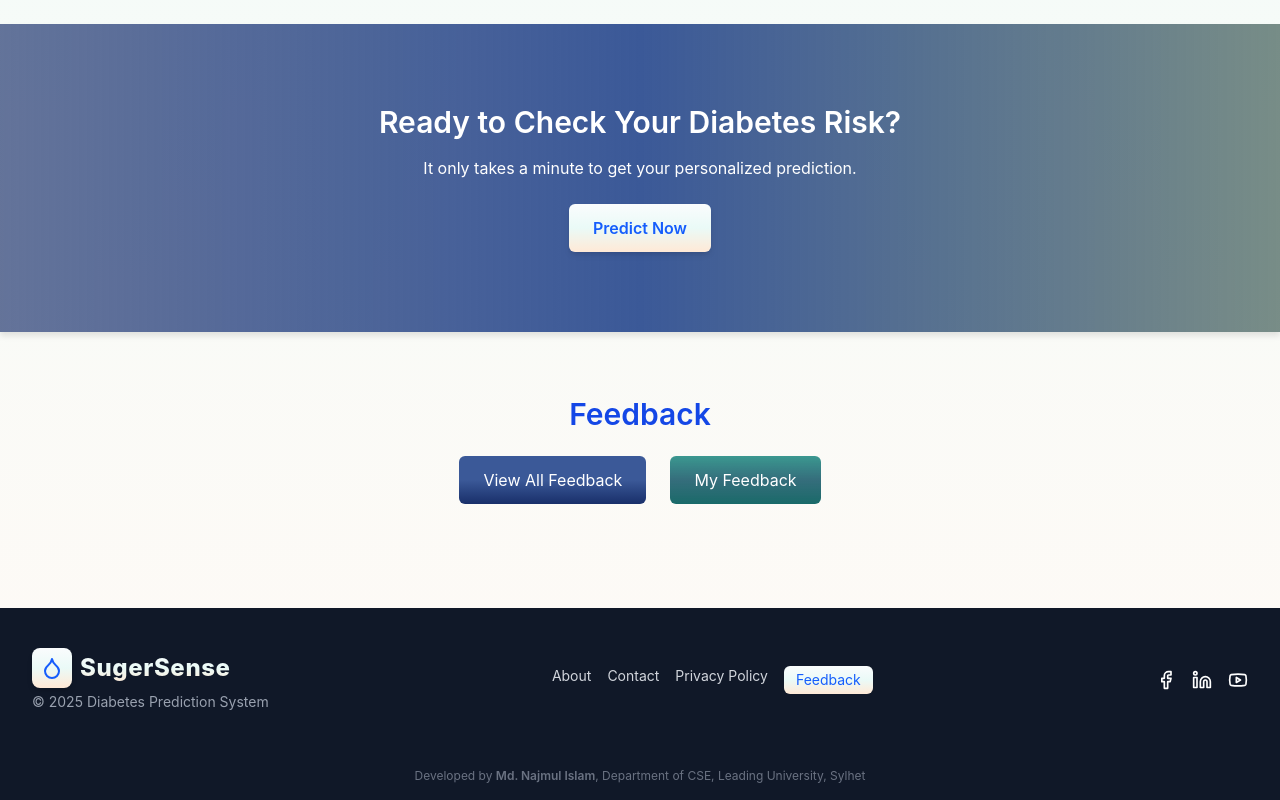
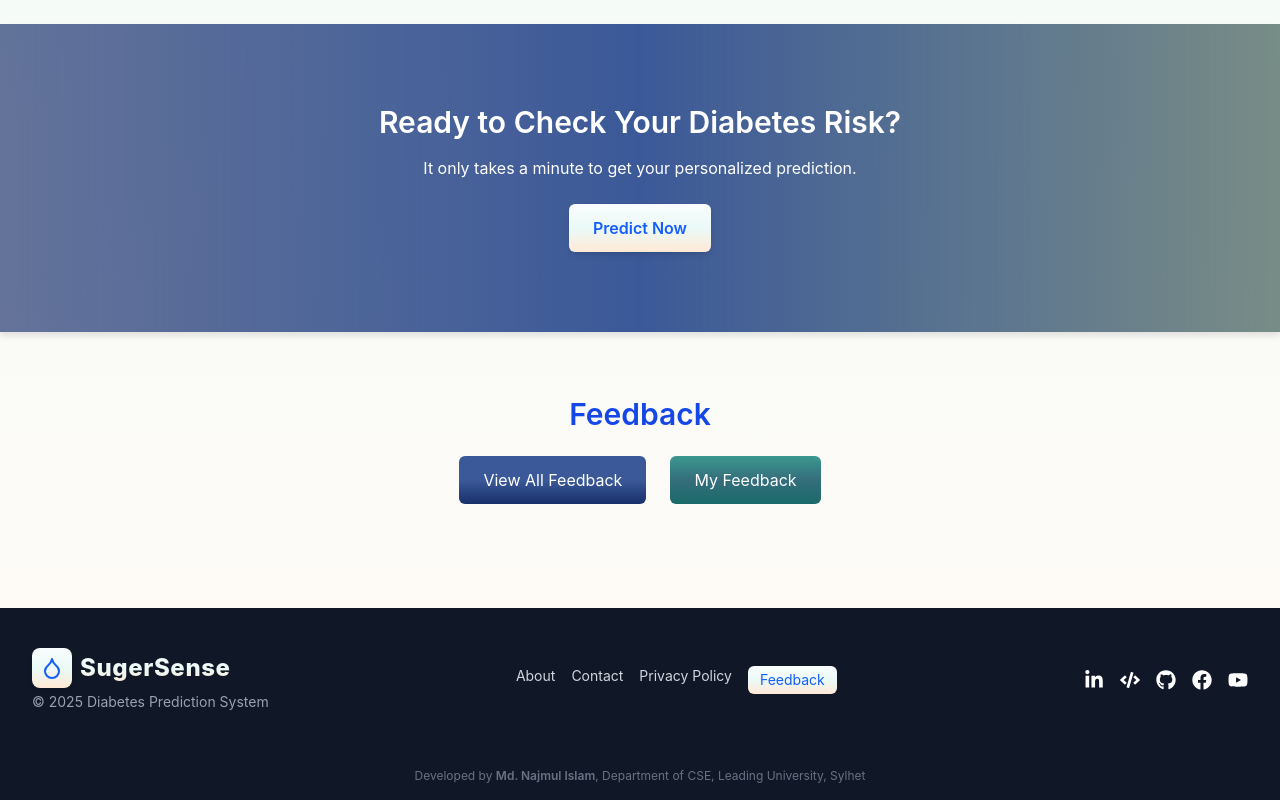
Before and after one commit to najmul19/SugarSense-Client-Web, a React (Vite) app in the folder suger-sense-frontend/: page / in a window 1280 px wide. Shown: the part 1674-2474 px from the top of the page. Built offline with nearby package versions, Linux system fonts and the light colour scheme; no server answers.

Commit message:
footer link fixed

```diff
--- a/suger-sense-frontend/src/Shared/Footer/Footer.jsx
+++ b/suger-sense-frontend/src/Shared/Footer/Footer.jsx
@@ -2,6 +2,14 @@ import React from "react";
 import { Droplet, Facebook, Linkedin, Youtube } from "lucide-react";
 import SugerSenseLogoIcon from "../SugerSenseLogoIcon/SugerSenseLogoIcon";
 import { Link } from "react-router-dom";
+import {
+  FaCode,
+  FaFacebook,
+  FaGit,
+  FaGithub,
+  FaLinkedinIn,
+  FaYoutube,
+} from "react-icons/fa";
 
 const Footer = () => {
   return (
@@ -43,7 +51,8 @@ const Footer = () => {
           <Link to="/privacy" className="hover:text-white transition-colors">
             Privacy Policy
           </Link>
-          <Link to="/feedback"
+          <Link
+            to="/feedback"
             className="bg-gradient-to-b from-[#fafcfd] via-[#eafaf7] to-[#ffe9d6] hover:from-[#4c669f] hover:via-[#3b5998] hover:to-[#192f6a] text-blue-600 hover:text-white px-3 py-1 rounded-md transition-colors"
           >
             Feedback
@@ -53,28 +62,50 @@ const Footer = () => {
         {/* Social Media */}
         <div className="flex gap-4 mt-4 md:mt-0">
           <a
-            href="https://www.facebook.com"
+            href="https://www.linkedin.com/in/najmul-islam80b158263/"
+            target="_blank"
+            rel="noopener noreferrer"
+            className="hover:text-blue-400 transition-colors"
+          >
+            <FaLinkedinIn size={20} />
+          </a>
+          {/* <FaLinkedinIn */}
+          {/* <FaGithub */}
+          <a
+            href="https://najmul19.github.io/md-najmul-islam-portfolio/"
+            target="_blank"
+            rel="noopener noreferrer"
+            className="hover:text-blue-400 transition-colors"
+          >
+            <FaCode size={20} />
+          </a>
+          {/* <FaGit></FaGit> */}
+
+          <a
+            href="https://github.com/najmul19"
+            target="_blank"
+            rel="noopener noreferrer"
+            className="hover:text-blue-400 transition-colors"
+          >
+            <FaGithub size={20} />
+          </a>
+          <a
+            href="https://www.facebook.com/md.najmul.islam.138619"
             target="_blank"
             rel="noopener noreferrer"
             className="hover:text-blue-500 transition-colors"
           >
-            <Facebook size={20} />
+            <FaFacebook size={20} />
           </a>
+          {/* <FaFacebook */}
+
           <a
-            href="https://www.linkedin.com"
-            target="_blank"
-            rel="noopener noreferrer"
-            className="hover:text-blue-400 transition-colors"
-          >
-            <Linkedin size={20} />
-          </a>
-          <a
-            href="https://www.youtube.com"
+            href="https://www.youtube.com/@coddingplusplus"
             target="_blank"
             rel="noopener noreferrer"
             className="hover:text-red-500 transition-colors"
           >
-            <Youtube size={20} />
+            <FaYoutube size={20} />
           </a>
         </div>
       </div>
```
